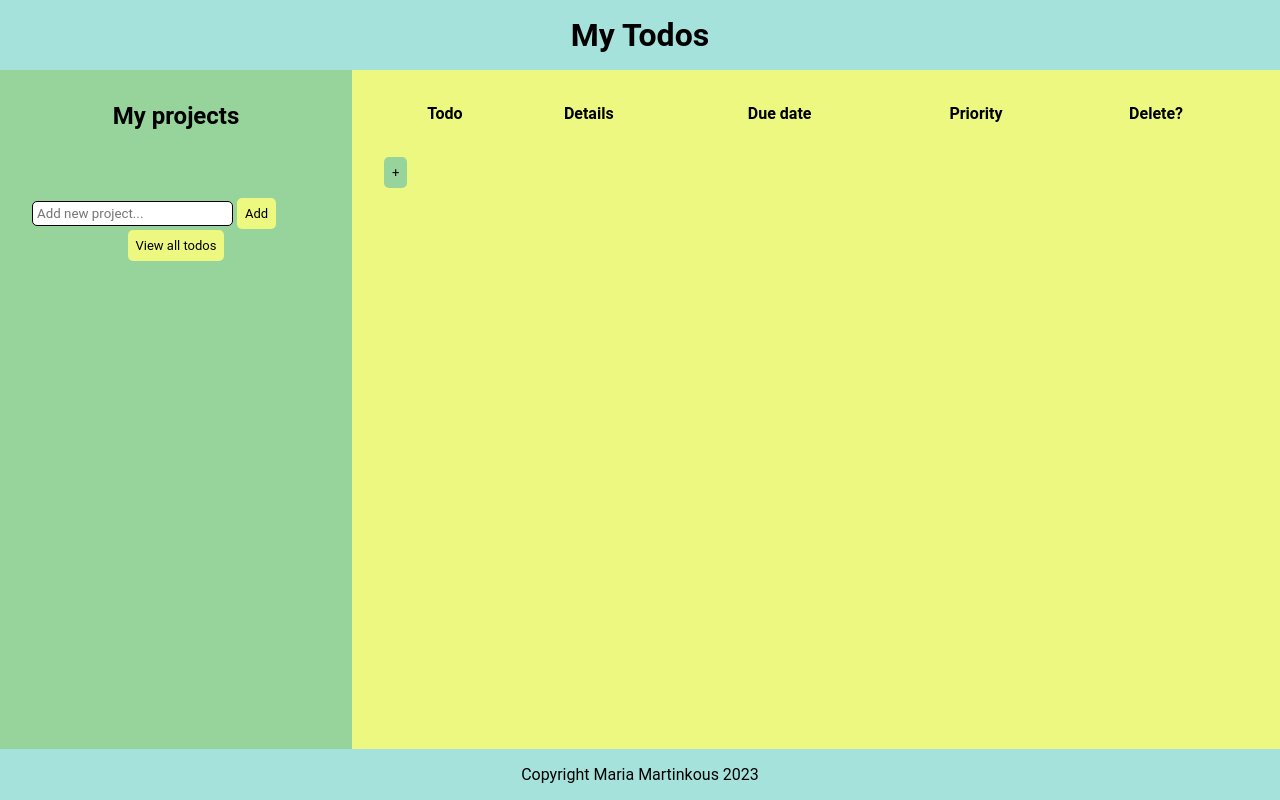
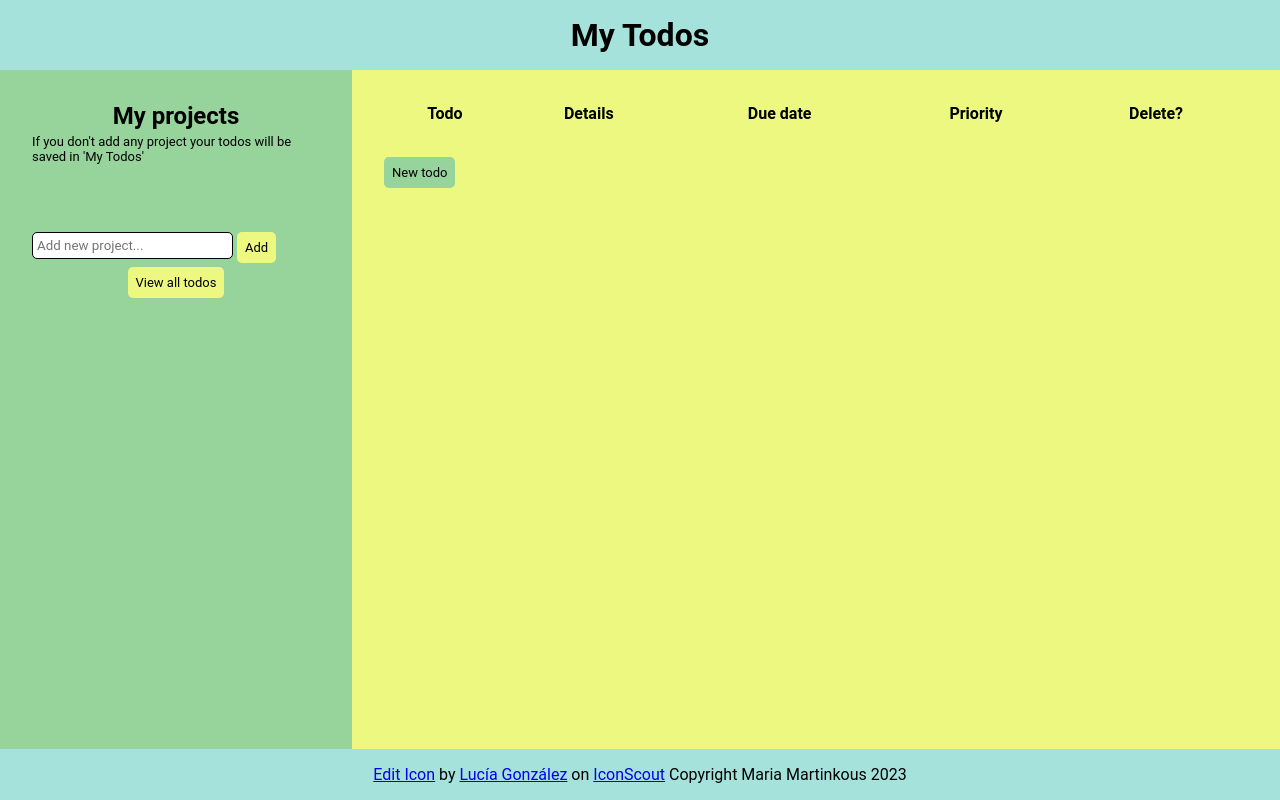
Before and after one commit to MarticaIda/todo, a website built with webpack: page src/index.html in a window 1280 px wide. Built offline with nearby package versions, Linux system fonts and the light colour scheme.

Commit message:
add disclaimer, move close btn, rename close btn

```diff
--- a/src/index.html
+++ b/src/index.html
@@ -13,9 +13,11 @@
     <div id="container">
       <nav>
         <h2>My projects</h2>
-        <ul>
-        </ul>
-        <div id="projectAddContainer">
+        <p class="disclaimer">
+          If you don't add any project your todos will be saved in 'My Todos'
+        </p>
+        <ul></ul>
+        <div class="projectContainer">
           <input type="text" id="project" placeholder="Add new project..." />
           <button id="addProject">Add</button>
         </div>
@@ -40,11 +42,12 @@
           <tbody></tbody>
         </table>
         <div id="btnContainer">
-          <button id="btnOpen" type="button">+</button>
+          <button id="btnOpen" type="button">New todo</button>
         </div>
         <div id="modal">
           <div class="form-container">
             <form action="" method="post">
+              <span id="btnClose">close</span>
               <label for="task">Task</label>
               <input type="text" id="task" name="task" required />
               <label for="details">Details</label>
@@ -59,12 +62,19 @@
                 <option value="no rush">No rush</option>
               </select>
               <button id="submit" type="submit" value="add">Add</button>
-              <span id="btnClose">&times;</span>
             </form>
           </div>
         </div>
       </main>
     </div>
-    <footer>Copyright Maria Martinkous 2023</footer>
+    <footer>
+      <a href="https://iconscout.com/icons/edit" target="_blank">Edit Icon</a>
+      by
+      <a href="https://iconscout.com/contributors/lucia-gonzalez"
+        >Lucía González</a
+      >
+      on <a href="https://iconscout.com">IconScout</a>
+      <span>Copyright Maria Martinkous 2023</span>
+    </footer>
   </body>
 </html>
```
